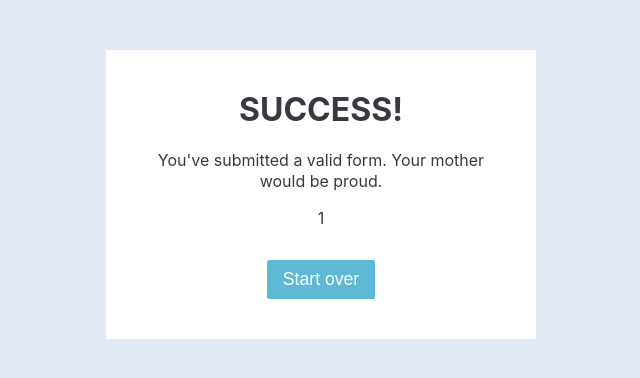
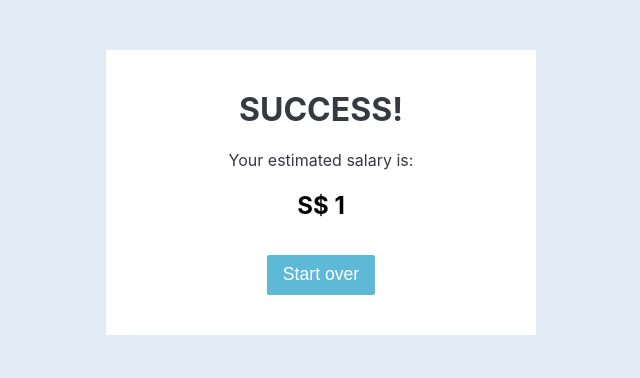
Before and after one commit to edologgerbird/salary_pred, a Flask app: page /success in a window 1280 px wide. Shown: the top 378 px of the page, without its empty margins (319-959 px from the left). Run offline with Flask 2, Linux system fonts and the light colour scheme; the visitor is signed in with stand-in values (Sample User, id 1); some libraries are stand-ins or nearby versions.

Commit message:
Success page edits

```diff
--- a/FlaskAPI/predictor.py
+++ b/FlaskAPI/predictor.py
@@ -36,6 +36,3 @@ employment_type = 'employment_type_full time'
 seniority = 'seniority_Senior Executive'
 job_cat = 'job_cat_accounting / auditing / taxation'
 job_desc = 'hehehehehehe python aws spark hehehehhe r heheheheheh tensorflow'
-
-# x_input = format_input(min_exp, job_title, employment_type, seniority, job_cat, job_desc)
-# print(predict(x_input))
--- a/FlaskAPI/templates/success.jinja2
+++ b/FlaskAPI/templates/success.jinja2
@@ -14,8 +14,8 @@
 
     <div class="success-wrapper">
       <h1>SUCCESS!</h1>
-      <p>You've submitted a valid form. Your mother would be proud.</p>
-      <p> {{pred_salary}} </p>
+      <p>Your estimated salary is: </p>
+      <h2> S$ {{pred_salary}} </h2>
 
       <a href="{{ url_for('pred_form') }}">
           <button>Start over</button>
```
Also changed, not shown: 2 other files.
